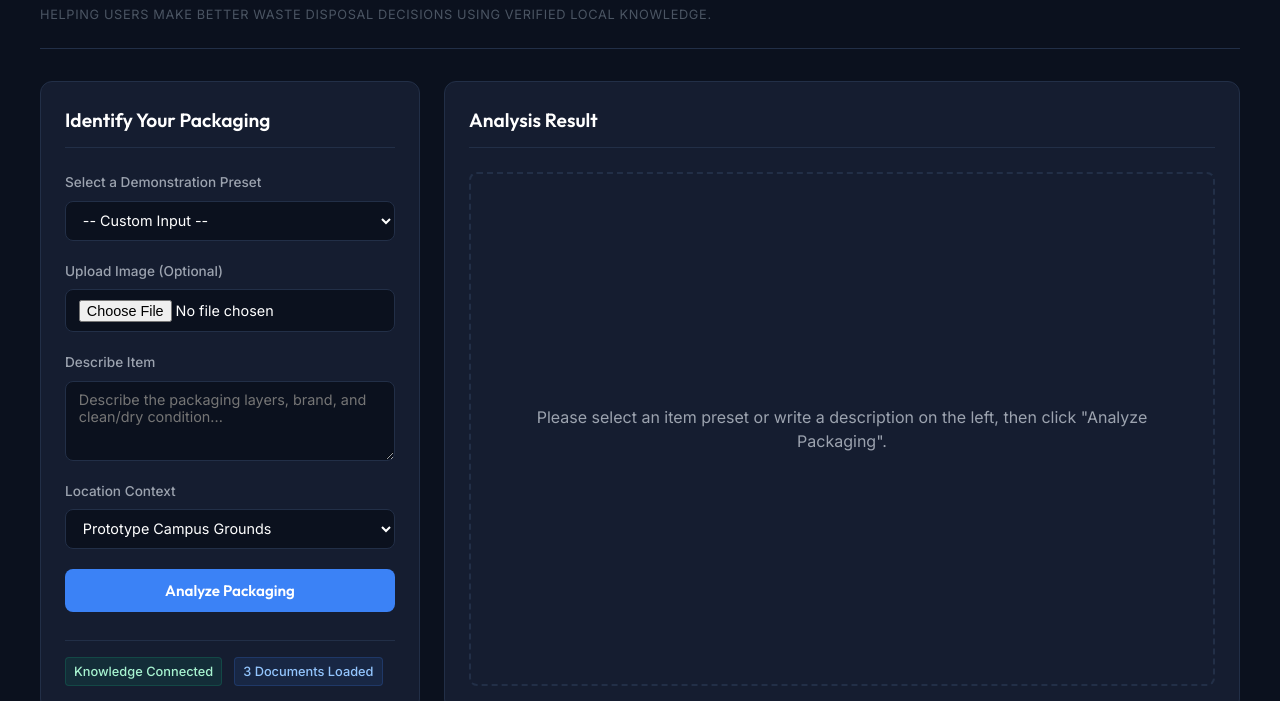
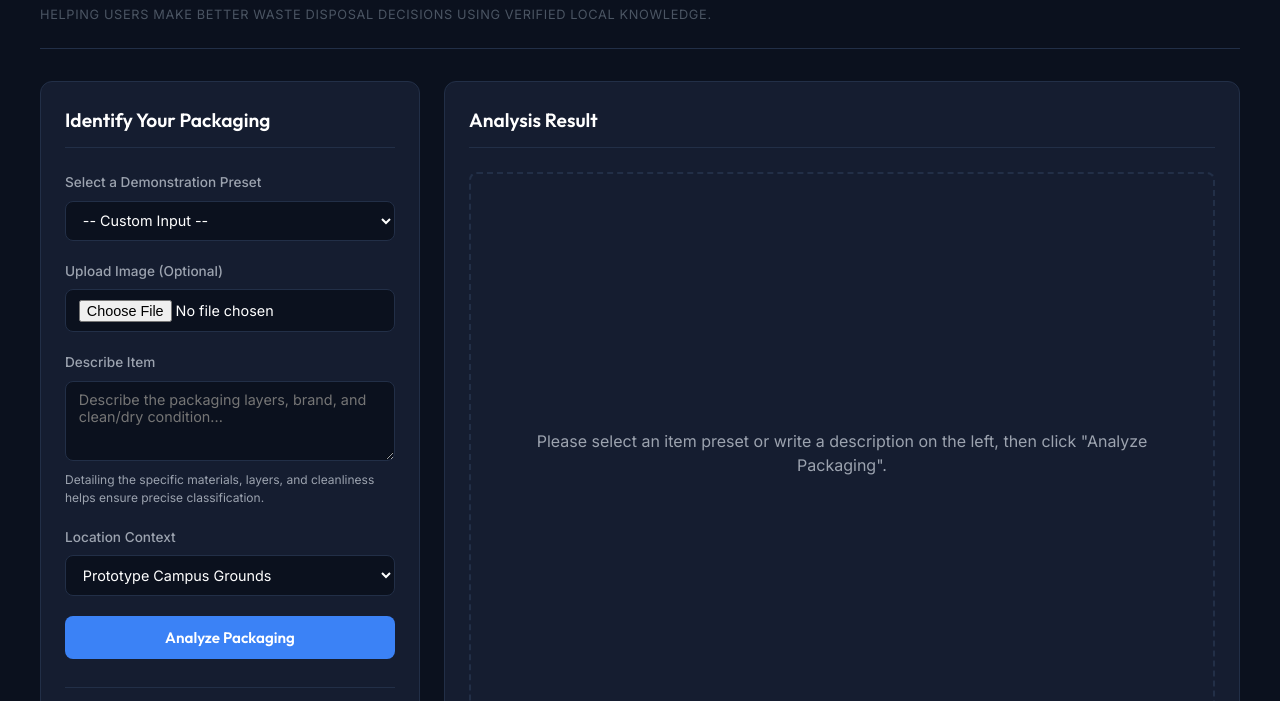
Before and after one commit to javawithaaryan/EcoRoute, a plain HTML site: page ui/index.html in a window 1280 px wide. Shown: the part 98-799 px from the top of the page. Drawn offline with Linux system fonts and the light colour scheme.

Commit message:
ui: add packaging description helper guidance

```diff
--- a/ui/index.html
+++ b/ui/index.html
@@ -44,6 +44,7 @@
         <div class="form-group">
           <label for="custom-description">Describe Item</label>
           <textarea id="custom-description" placeholder="Describe the packaging layers, brand, and clean/dry condition..."></textarea>
+          <span style="font-size: 0.75rem; color: var(--text-secondary); margin-top: 0.15rem;">Detailing the specific materials, layers, and cleanliness helps ensure precise classification.</span>
         </div>
 
         <div class="form-group">
```
